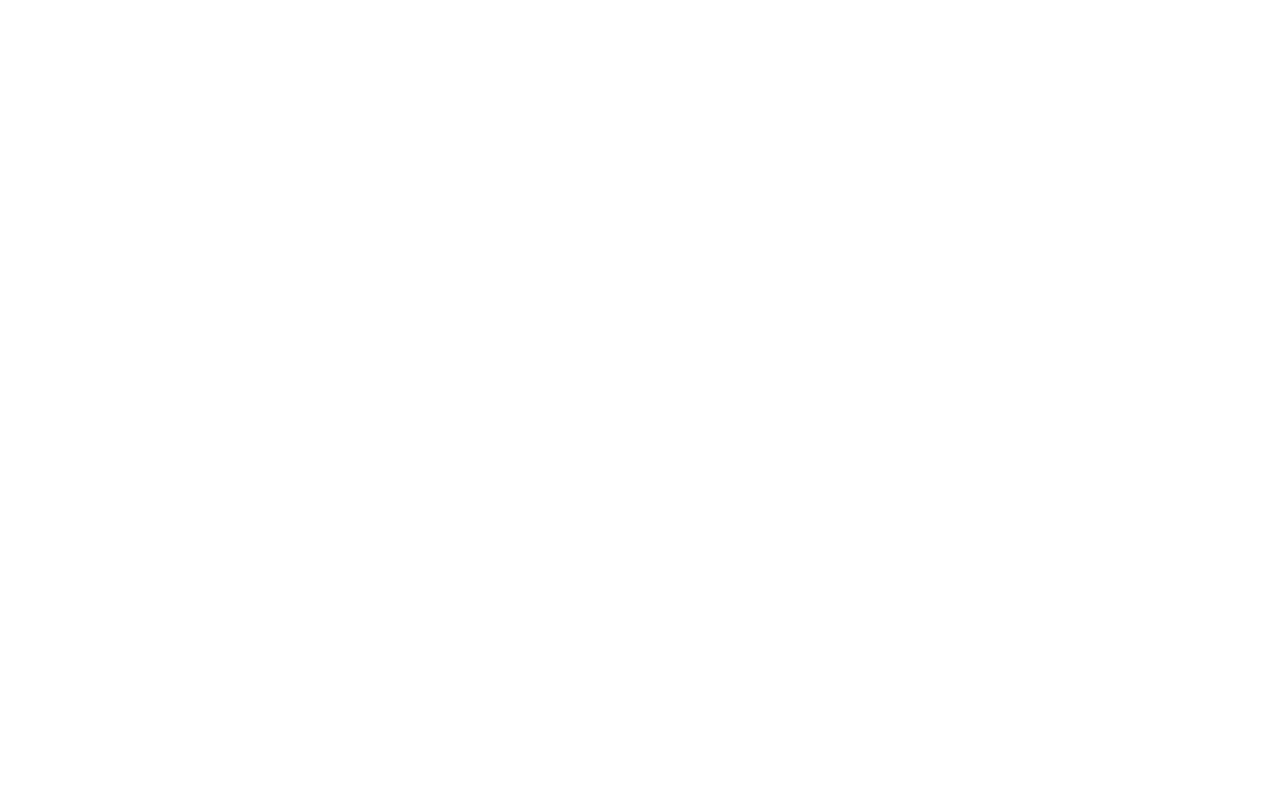
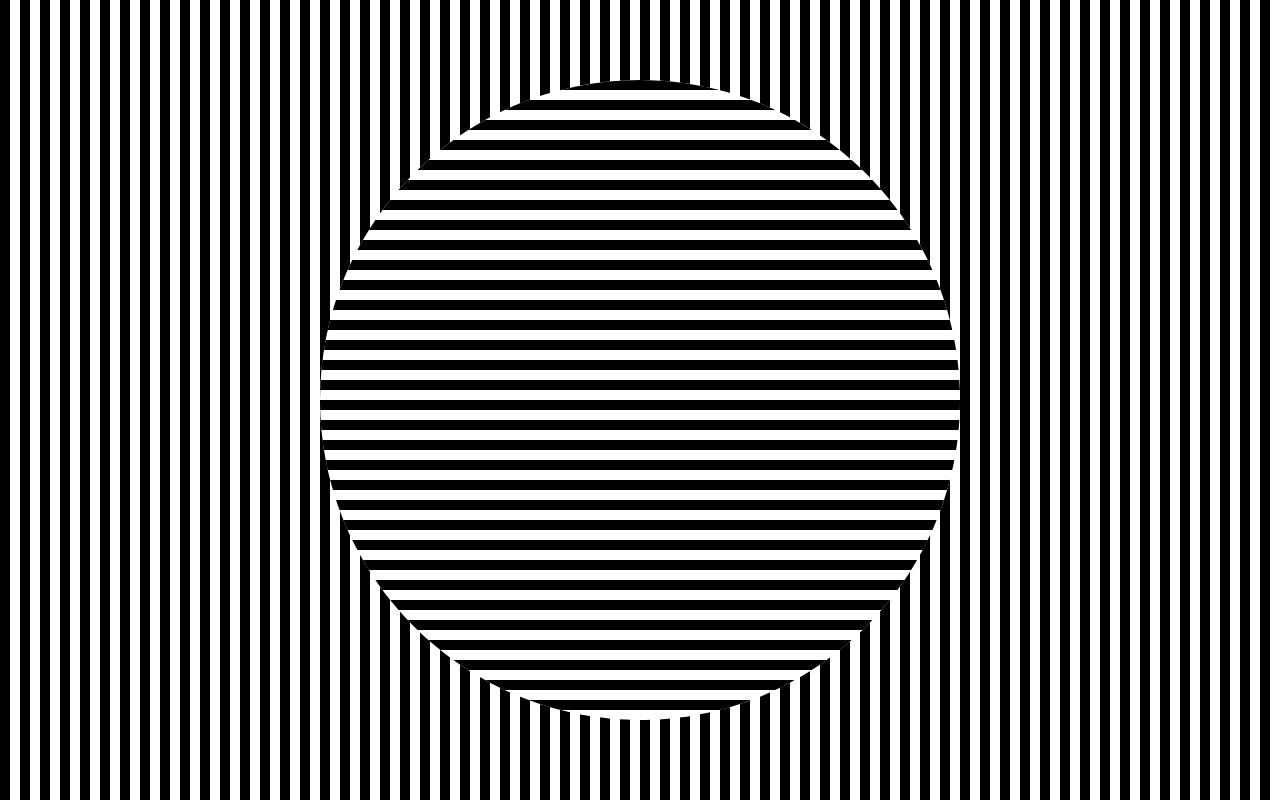
Before and after one commit to Imani-r/D3-Playground, a website: page resources/projects/sol_lewitt_repro.html in a window 1280 px wide. Drawn offline with Linux system fonts and the light colour scheme.

Commit message:
complete sol lewitt remix

```diff
--- a/resources/projects/sol_lewitt_repro.html
+++ b/resources/projects/sol_lewitt_repro.html
@@ -23,10 +23,92 @@
 
 	<body>
 		<script>
-      const svg = document.createElement("svg");
-      svg.setAttribute("width", 960);
-      svg.setAttribute("height", 500);
+			const width = window.innerWidth;
+			const height = window.innerHeight;
+
+			const svg = document.createElementNS("http://www.w3.org/2000/svg", "svg");
+			svg.setAttribute("width", width);
+			svg.setAttribute("height", height);
 			document.body.appendChild(svg);
+
+			const mask = document.createElementNS(
+				"http://www.w3.org/2000/svg",
+				"mask"
+			);
+			mask.setAttribute("id", "circle-mask");
+			svg.appendChild(mask);
+
+			const maskRect = document.createElementNS(
+				"http://www.w3.org/2000/svg",
+				"rect"
+			);
+			maskRect.setAttribute("width", width);
+			maskRect.setAttribute("height", height);
+			maskRect.setAttribute("fill", "black");
+			mask.appendChild(maskRect);
+
+			const circle = document.createElementNS(
+				"http://www.w3.org/2000/svg",
+				"circle"
+			);
+			circle.setAttribute("cx", width / 2);
+			circle.setAttribute("cy", height / 2);
+			circle.setAttribute("r", width / 4);
+			circle.setAttribute("fill", "white");
+			mask.appendChild(circle);
+
+			const mask2 = document.createElementNS(
+				"http://www.w3.org/2000/svg",
+				"mask"
+			);
+			mask2.setAttribute("id", "circle-mask-2");
+			svg.appendChild(mask2);
+
+			const maskRect2 = document.createElementNS(
+				"http://www.w3.org/2000/svg",
+				"rect"
+			);
+			maskRect2.setAttribute("width", width);
+			maskRect2.setAttribute("height", height);
+			maskRect2.setAttribute("fill", "white");
+			mask2.appendChild(maskRect2);
+
+			const circle2 = document.createElementNS(
+				"http://www.w3.org/2000/svg",
+				"circle"
+			);
+			circle2.setAttribute("cx", width / 2);
+			circle2.setAttribute("cy", height / 2);
+			circle2.setAttribute("r", width / 4);
+			circle2.setAttribute("fill", "black");
+			mask2.appendChild(circle2);
+
+			// Foreground: Horizontal Lines
+			const n = 100;
+			for (let i = 0; i < n; i++) {
+				const rect = document.createElementNS(
+					"http://www.w3.org/2000/svg",
+					"rect"
+				);
+				rect.setAttribute("y", i * 20);
+				rect.setAttribute("width", width);
+				rect.setAttribute("height", 10);
+				rect.setAttribute("mask", "url(#circle-mask)");
+				svg.appendChild(rect);
+			}
+
+			// Background: Vertical Lines
+			for (let i = 0; i < n; i++) {
+				const rect = document.createElementNS(
+					"http://www.w3.org/2000/svg",
+					"rect"
+				);
+				rect.setAttribute("x", i * 20);
+				rect.setAttribute("width", 10);
+				rect.setAttribute("height", height);
+				rect.setAttribute("mask", "url(#circle-mask-2)");
+				svg.appendChild(rect);
+			}
 		</script>
 	</body>
 </html>
```
Lines whose indentation alone changed are shown as unchanged.
